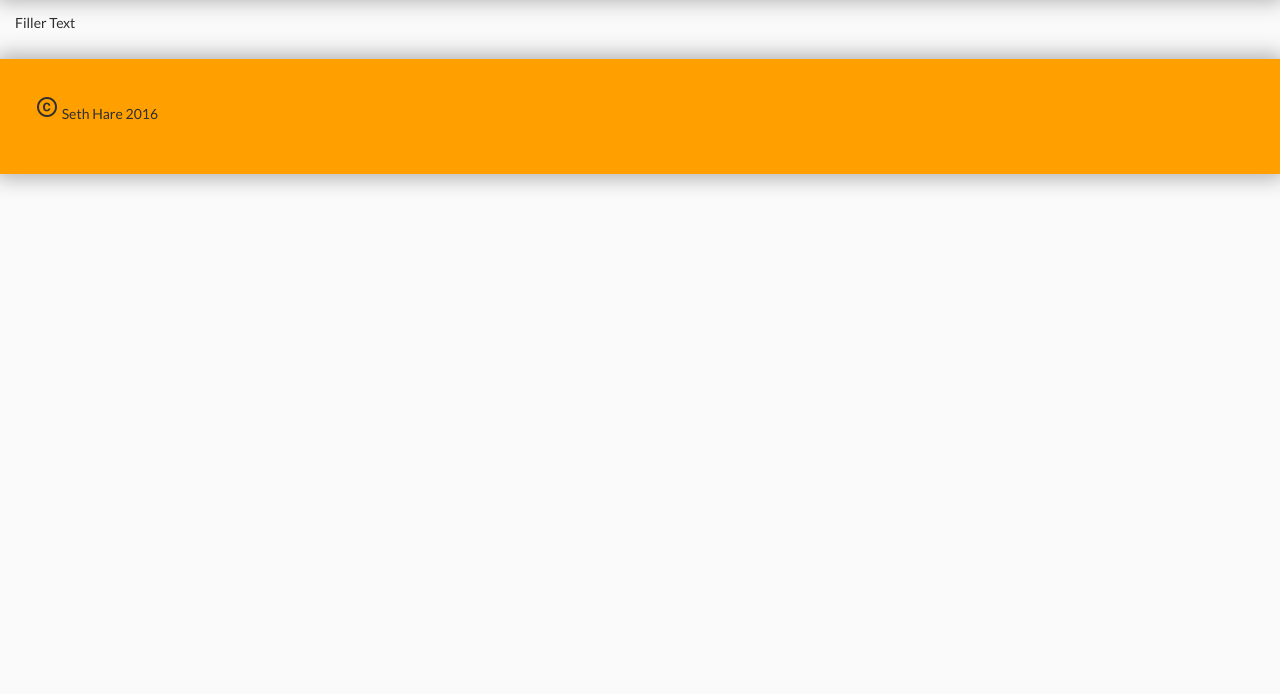
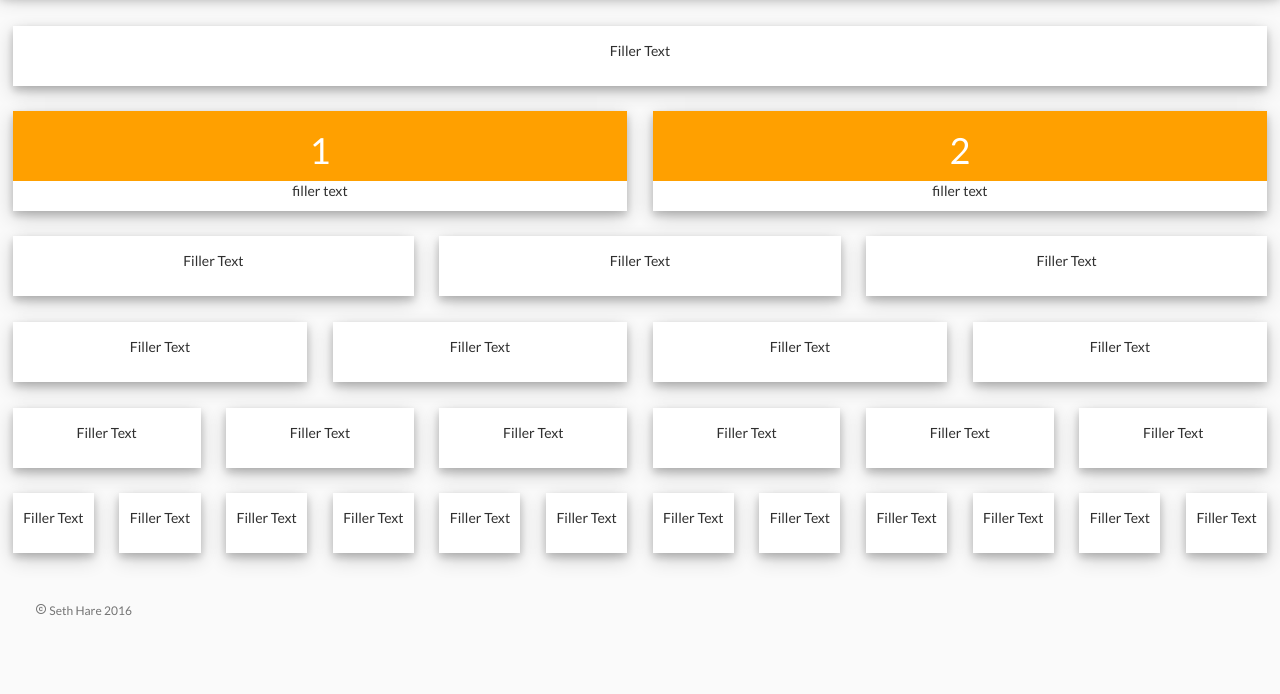
Before and after one commit to SethRAH/Guitar-tabs-translator, a plain HTML site: page guitar-tabs-translator.html in a window 1280 px wide. Shown: the part 106-800 px from the top of the page. Drawn offline with nearby package versions, Linux system fonts and the light colour scheme.

Commit message:
layout changes
- Removed "boxed element" feel for footer. Now text is darkening the
background (so it looks like its inlayed)
- Added a card.css to wrap around bootstrap.css and turn the col's into
card like objects when the containing row is a card-row.
- Modified styling on header to give a shallower shadow
- Filled content with a grid demo layout to check if my margins were
good. (this is temporary but is acting like my filler for now)

```diff
--- /dev/null
+++ b/css/card.css
@@ -0,0 +1,117 @@
+.card-row > div.col-lg-1, .card-row > div.col-lg-2,
+.card-row > div.col-lg-3, .card-row > div.col-lg-4,
+.card-row > div.col-lg-5, .card-row > div.col-lg-6,
+.card-row > div.col-lg-7, .card-row > div.col-lg-8,
+.card-row > div.col-lg-9, .card-row > div.col-lg-10,
+.card-row > div.col-lg-11, .card-row > div.col-lg-12,
+.card-row > div.col-md-1, .card-row > div.col-md-2,
+.card-row > div.col-md-3, .card-row > div.col-md-4,
+.card-row > div.col-md-5, .card-row > div.col-md-6,
+.card-row > div.col-md-7, .card-row > div.col-md-8,
+.card-row > div.col-md-9, .card-row > div.col-md-10,
+.card-row > div.col-md-11, .card-row > div.col-md-12,
+.card-row > div.col-sm-1, .card-row > div.col-sm-2,
+.card-row > div.col-sm-3, .card-row > div.col-sm-4,
+.card-row > div.col-sm-5, .card-row > div.col-sm-6,
+.card-row > div.col-sm-7, .card-row > div.col-sm-8,
+.card-row > div.col-sm-9, .card-row > div.col-sm-10,
+.card-row > div.col-sm-11, .card-row > div.col-sm-12,
+.card-row > div.col-xs-1, .card-row > div.col-xs-2,
+.card-row > div.col-xs-3, .card-row > div.col-xs-4,
+.card-row > div.col-xs-5, .card-row > div.col-xs-6,
+.card-row > div.col-xs-7, .card-row > div.col-xs-8,
+.card-row > div.col-xs-9, .card-row > div.col-xs-10,
+.card-row > div.col-xs-11, .card-row > div.col-xs-12 {
+    padding:15px 5px;
+    box-shadow: 0 4px 8px 0 rgba(0, 0, 0, 0.2), 0 6px 20px 0 rgba(0, 0, 0, 0.19);
+    margin: 1%;
+}
+
+.card-row > div.col-lg-1.fill-card, .card-row > div.col-lg-2.fill-card,
+.card-row > div.col-lg-3.fill-card, .card-row > div.col-lg-4.fill-card,
+.card-row > div.col-lg-5.fill-card, .card-row > div.col-lg-6.fill-card,
+.card-row > div.col-lg-7.fill-card, .card-row > div.col-lg-8.fill-card,
+.card-row > div.col-lg-9.fill-card, .card-row > div.col-lg-10.fill-card,
+.card-row > div.col-lg-11.fill-card, .card-row > div.col-lg-12.fill-card,
+.card-row > div.col-md-1.fill-card, .card-row > div.col-md-2.fill-card,
+.card-row > div.col-md-3.fill-card, .card-row > div.col-md-4.fill-card,
+.card-row > div.col-md-5.fill-card, .card-row > div.col-md-6.fill-card,
+.card-row > div.col-md-7.fill-card, .card-row > div.col-md-8.fill-card,
+.card-row > div.col-md-9.fill-card, .card-row > div.col-md-10.fill-card,
+.card-row > div.col-md-11.fill-card, .card-row > div.col-md-12.fill-card,
+.card-row > div.col-sm-1.fill-card, .card-row > div.col-sm-2.fill-card,
+.card-row > div.col-sm-3.fill-card, .card-row > div.col-sm-4.fill-card,
+.card-row > div.col-sm-5.fill-card, .card-row > div.col-sm-6.fill-card,
+.card-row > div.col-sm-7.fill-card, .card-row > div.col-sm-8.fill-card,
+.card-row > div.col-sm-9.fill-card, .card-row > div.col-sm-10.fill-card,
+.card-row > div.col-sm-11.fill-card, .card-row > div.col-sm-12.fill-card,
+.card-row > div.col-xs-1.fill-card, .card-row > div.col-xs-2.fill-card,
+.card-row > div.col-xs-3.fill-card, .card-row > div.col-xs-4.fill-card,
+.card-row > div.col-xs-5.fill-card, .card-row > div.col-xs-6.fill-card,
+.card-row > div.col-xs-7.fill-card, .card-row > div.col-xs-8.fill-card,
+.card-row > div.col-xs-9.fill-card, .card-row > div.col-xs-10.fill-card,
+.card-row > div.col-xs-11.fill-card, .card-row > div.col-xs-12.fill-card {
+    padding: 0;
+    box-shadow: 0 4px 8px 0 rgba(0, 0, 0, 0.2), 0 6px 20px 0 rgba(0, 0, 0, 0.19);
+    margin: 1%;
+}
+
+.card-row > div.col-lg-12, .card-row > div.col-md-12,
+.card-row > div.col-sm-12, .card-row > div.col-xs-12 {
+    width: 98%
+}
+
+.card-row > div.col-lg-11, .card-row > div.col-md-11,
+.card-row > div.col-sm-11, .card-row > div.col-xs-11 {
+    width: 89.666666667%
+}
+
+.card-row > div.col-lg-10, .card-row > div.col-md-10,
+.card-row > div.col-sm-10, .card-row > div.col-xs-10 {
+    width: 81.333333333%
+}
+
+.card-row > div.col-lg-9, .card-row > div.col-md-9,
+.card-row > div.col-sm-9, .card-row > div.col-xs-9 {
+    width: 73%
+}
+
+.card-row > div.col-lg-8, .card-row > div.col-md-8,
+.card-row > div.col-sm-8, .card-row > div.col-xs-8 {
+    width: 64.666666667%
+}
+
+.card-row > div.col-lg-7, .card-row > div.col-md-7,
+.card-row > div.col-sm-7, .card-row > div.col-xs-7 {
+    width: 56.333333333%
+}
+
+.card-row > div.col-lg-6, .card-row > div.col-md-6,
+.card-row > div.col-sm-6, .card-row > div.col-xs-6 {
+    width: 48%
+}
+
+.card-row > div.col-lg-5, .card-row > div.col-md-5,
+.card-row > div.col-sm-5, .card-row > div.col-xs-5 {
+    width: 39.666666667%
+}
+
+.card-row > div.col-lg-4, .card-row > div.col-md-4,
+.card-row > div.col-sm-4, .card-row > div.col-xs-4 {
+    width: 31.333333333%
+}
+
+.card-row > div.col-lg-3, .card-row > div.col-md-3,
+.card-row > div.col-sm-3, .card-row > div.col-xs-3 {
+    width: 23%
+}
+
+.card-row > div.col-lg-2, .card-row > div.col-md-2,
+.card-row > div.col-sm-2, .card-row > div.col-xs-2 {
+    width: 14.666666667%
+}
+
+.card-row > div.col-lg-1, .card-row > div.col-md-1,
+.card-row > div.col-sm-1, .card-row > div.col-xs-1 {
+    width: 6.333333333%
+}
--- a/css/style.css
+++ b/css/style.css
@@ -32,24 +32,31 @@ ul li a {
     color: #2f2f2f;
 }
 
+footer, footer i, footer i.material-icons {
+    color: rgba(0,0,0,0.54);
+    font-size: 12px;
+}
+
 header.boxed-container {
     margin: 0 0 16px 0;
-}
-
-footer.boxed-container {
-    margin: 16px 0 0 0;
 }
 
 .material-icons.md-18 { font-size: 18px; }
 .material-icons.md-24 { font-size: 24px; }
 .material-icons.md-36 { font-size: 36px; }
 .material-icons.md-48 { font-size: 48px; }
+.material-icons.md-60 { font-size: 60px; }
+.material-icons.md-72 { font-size: 72px; }
 
 .material-icons.md-dark { color: rgba(0,0,0,0.64); }
 .material-icons.md-dark.md-inactive { color: rgba(0,0,0,0.31); }
 
 .material-icons.md-light { color: rgba(255,255,255,1); }
 .material-icons.md-light.md-inactive { color: rgba(255,255,255,0.3); }
+
+.app-logo {
+    margin-top: 16px;
+}
 
 
 .boxed-container {
@@ -58,7 +65,7 @@ footer.boxed-container {
     position: relative;
     margin-right: auto;
     margin-left: auto;
-    box-shadow: rgba(0,0,0,0.3) 0 0 20px 4px;
+    box-shadow: 0 2px 10px 0 rgba(0, 0, 0, 0.2), 0 1px 20px 0 rgba(0, 0, 0, 0.19);
 }
 
 .boxed-container header {
@@ -118,6 +125,13 @@ footer.boxed-container {
     background-color: #2979FF;
 }
 
+.card-row > div {
+    background-color: #FFF;
+    margin: 15px;
+    padding: 15px 0  15px 0;
+    box-shadow: rgba(0,0,0,0.3) 0 0 20px 4px;
+}
+
 
 @media (max-width: 991px){
     .boxed-container header {
--- a/guitar-tabs-translator.html
+++ b/guitar-tabs-translator.html
@@ -3,21 +3,25 @@
     <head>
         <meta charset="utf-8">
         <title>Guitar Tabs Translator</title>
+        <meta name="viewport" content="width=device-width, initial-scale=1.0">
         <link href="https://maxcdn.bootstrapcdn.com/bootstrap/3.3.7/css/bootstrap.min.css" rel="stylesheet" integrity="sha384-BVYiiSIFeK1dGmJRAkycuHAHRg32OmUcww7on3RYdg4Va+PmSTsz/K68vbdEjh4u" crossorigin="anonymous">
         <link href="https://fonts.googleapis.com/css?family=Comfortaa|Lato|Material+Icons" rel="stylesheet">
+        <link rel="stylesheet" href=".\css\card.css">
         <link rel="stylesheet" href=".\css\style.css">
     </head>
     <body>
         <header class="boxed-container">
             <section id="top-nav" class="container-fluid nopadding">
                 <div class="row nopadding block-color01">
-                    <div class="col-md-4 app-logo">&nbsp;</div>
-                    <div class="col-md-8 app-title nopadding">
+                    <div class="col-md-1 app-logo text-center"><i class="material-icons md-72 md-dark">music_note</i></div>
+                    <div class="col-md-11 app-title nopadding">
                         <div class="row nopadding title">
                             <div class="col-md-12">
                                 <h2 class="font-accent uppercase">Guitar Tabs Translator</h2>
                             </div>
-                            <div class="col-md-12">
+                        </div>
+                        <div class="row nopadding bg-darken-01">
+                            <div class="col-md-12 ">
                                 <h4 class="font-accent uppercase">From Tabs to Score and Back</h4>
                             </div>
                         </div>
@@ -27,14 +31,123 @@
         </header>
         <div class="content-wrap">
             <div class="container-fluid">
-                <div class="row">
-                    <div class="col-md-12">
+                <div class="row card-row">
+                    <div class="col-xs-12 text-center">
+                        <p>Filler Text</p>
+                    </div>
+                </div>
+                <div class="row card-row">
+                    <div class="col-xs-6 text-center fill-card">
+                        <div class="row nopadding block-color02">
+                            <div class="col-xs-12 nopadding" style="color: #FFF;">
+                                <h1>1</h1>
+                            </div>
+                        </div>
+                        <div class="row nopadding">
+                            <div class="col-xs-12 nopadding">
+                                <p> filler text</p>
+                            </div>
+                        </div>
+                    </div>
+                    <div class="col-xs-6 text-center fill-card">
+                        <div class="row nopadding block-color02">
+                            <div class="col-xs-12 nopadding" style="color: #FFF;">
+                                <h1>2</h1>
+                            </div>
+                        </div>
+                        <div class="row nopadding">
+                            <div class="col-xs-12 nopadding">
+                                <p> filler text</p>
+                            </div>
+                        </div>
+                    </div>
+                </div>
+                <div class="row card-row">
+                    <div class="col-xs-4 text-center">
+                        <p>Filler Text</p>
+                    </div>
+                    <div class="col-xs-4 text-center">
+                        <p>Filler Text</p>
+                    </div>
+                    <div class="col-xs-4 text-center">
+                        <p>Filler Text</p>
+                    </div>
+                </div>
+                <div class="row card-row">
+                    <div class="col-xs-3 text-center">
+                        <p>Filler Text</p>
+                    </div>
+                    <div class="col-xs-3 text-center">
+                        <p>Filler Text</p>
+                    </div>
+                    <div class="col-xs-3 text-center">
+                        <p>Filler Text</p>
+                    </div>
+                    <div class="col-xs-3 text-center">
+                        <p>Filler Text</p>
+                    </div>
+                </div>
+                <div class="row card-row">
+                    <div class="col-xs-2 text-center">
+                        <p>Filler Text</p>
+                    </div>
+                    <div class="col-xs-2 text-center">
+                        <p>Filler Text</p>
+                    </div>
+                    <div class="col-xs-2 text-center">
+                        <p>Filler Text</p>
+                    </div>
+                    <div class="col-xs-2 text-center">
+                        <p>Filler Text</p>
+                    </div>
+                    <div class="col-xs-2 text-center">
+                        <p>Filler Text</p>
+                    </div>
+                    <div class="col-xs-2 text-center">
+                        <p>Filler Text</p>
+                    </div>
+                </div>
+                <div class="row card-row">
+                    <div class="col-xs-1 text-center">
+                        <p>Filler Text</p>
+                    </div>
+                    <div class="col-xs-1 text-center">
+                        <p>Filler Text</p>
+                    </div>
+                    <div class="col-xs-1 text-center">
+                        <p>Filler Text</p>
+                    </div>
+                    <div class="col-xs-1 text-center">
+                        <p>Filler Text</p>
+                    </div>
+                    <div class="col-xs-1 text-center">
+                        <p>Filler Text</p>
+                    </div>
+                    <div class="col-xs-1 text-center">
+                        <p>Filler Text</p>
+                    </div>
+                    <div class="col-xs-1 text-center">
+                        <p>Filler Text</p>
+                    </div>
+                    <div class="col-xs-1 text-center">
+                        <p>Filler Text</p>
+                    </div>
+                    <div class="col-xs-1 text-center">
+                        <p>Filler Text</p>
+                    </div>
+                    <div class="col-xs-1 text-center">
+                        <p>Filler Text</p>
+                    </div>
+                    <div class="col-xs-1 text-center">
+                        <p>Filler Text</p>
+                    </div>
+                    <div class="col-xs-1 text-center">
                         <p>Filler Text</p>
                     </div>
                 </div>
             </div>
         </div>
-        <footer class="boxed-container padding-50 block-color02">
+        <footer class="padding-50">
             <div class="container-fluid nopadding">
                 <div class="row">
                     <div class="col-md-12">
```
